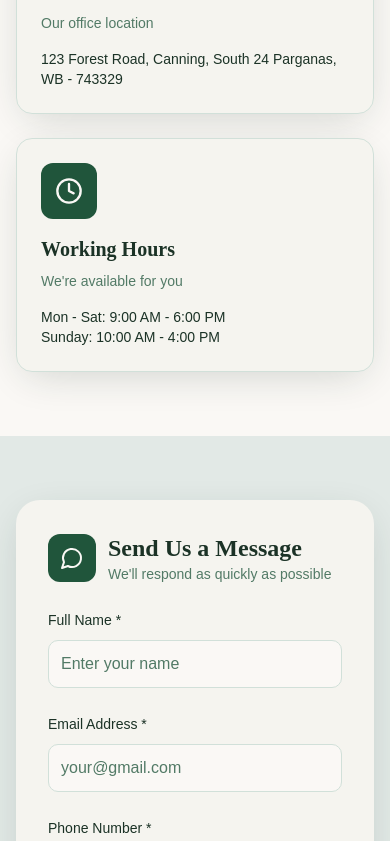
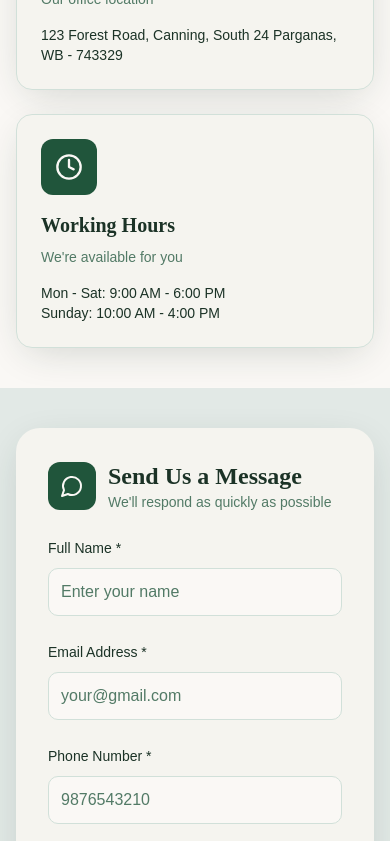
Before and after one commit to budhya2024/sundarban_bengal_trip, a Next.js app: page /contact in a window 390 px wide. Shown: the part 1156-1997 px from the top of the page. Built offline with nearby package versions, Linux system fonts and the light colour scheme; no server answers; the database is empty.

Commit message:
design updatr

```diff
--- a/app/layout.tsx
+++ b/app/layout.tsx
@@ -17,7 +17,7 @@ export const metadata: Metadata = {
   metadataBase: new URL("https://sundarbanbengaltrip.com"),
 
   title: {
-    default: "Sundarban Bengal Trip",
+    default: "Sundarban Tour Package only at ₹2499/-",
     template: "%s | Sundarban Bengal Trip",
   },
 
--- a/components/pages/ContactPage.tsx
+++ b/components/pages/ContactPage.tsx
@@ -94,7 +94,7 @@ const ContactPage = ({ data }: { data: ContactPageValues | null }) => {
       />
 
       {/* Contact Cards */}
-      <section className="py-16 bg-background -mt-16 relative z-10">
+      <section className="py-10 md:py-16 bg-background -mt-16 relative z-10">
         <div className="container">
           <div className="grid sm:grid-cols-2 lg:grid-cols-4 gap-6">
             {contactCards.map((card, index) => (
@@ -130,7 +130,7 @@ const ContactPage = ({ data }: { data: ContactPageValues | null }) => {
       </section>
 
       {/* Contact Form & Map */}
-      <section className="py-16 bg-muted">
+      <section className="py-10 md:py-16 bg-muted">
         <div className="container">
           <div className="grid lg:grid-cols-5 gap-12">
             {/* Form */}
@@ -143,7 +143,7 @@ const ContactPage = ({ data }: { data: ContactPageValues | null }) => {
                 className="rounded-3xl overflow-hidden h-[300px] shadow-elevated"
               >
                 <iframe
-                  src="https://www.google.com/maps/embed?pb=!1m18!1m12!1m3!1d471220.5631094339!2d88.26495045!3d21.9497277!2m3!1f0!2f0!3f0!3m2!1i1024!2i768!4f13.1!3m3!1m2!1s0x3a02db8cb3ffbfb1%3A0x6e3e2d2b4e2f2b2b!2sSundarban%20National%20Park!5e0!3m2!1sen!2sin!4v1700000000000!5m2!1sen!2sin"
+                  src="https://maps.google.com/maps?q=Sundarban%20National%20Park,%20West%20Bengal&t=&z=13&ie=UTF8&iwloc=&output=embed"
                   width="100%"
                   height="100%"
                   style={{ border: 0 }}
--- a/components/pages/PackageDetailPage.tsx
+++ b/components/pages/PackageDetailPage.tsx
@@ -15,10 +15,12 @@ import {
   Calendar,
   Star,
   ArrowLeft,
+  Car,
 } from "lucide-react";
 import Link from "next/link";
 import { PackageValues } from "@/schemas/package.schema";
 import { BookingModal } from "../BookingModal";
+import { FaCarSide } from "react-icons/fa6";
 
 const PackageDetailsPage = ({
   data,
@@ -106,15 +108,17 @@ const PackageDetailsPage = ({
                     {data.duration}
                   </p>
                 </div>
-                {/* <div className="bg-card p-4 rounded-xl text-center shadow-soft">
-                  <Users className="w-6 h-6 text-secondary mx-auto mb-2" />
+                <div className="bg-card p-4 rounded-xl text-center shadow-soft">
+                <FaCarSide className="w-6 h-6 text-secondary mx-auto mb-2" />
                   <span className="text-sm text-muted-foreground">
-                    Group Size
+                   Pickup & Drop
                   </span>
                   <p className="font-semibold text-foreground">
-                    {data.groupSize}
+                    {/* {data.groupSize} */}
+                    kolkata to kolkata
+                    Caning to Caning
                   </p>
-                </div> */}
+                </div>
                 <div className="bg-card p-4 rounded-xl text-center shadow-soft">
                   <MapPin className="w-6 h-6 text-secondary mx-auto mb-2" />
                   <span className="text-sm text-muted-foreground">
```
